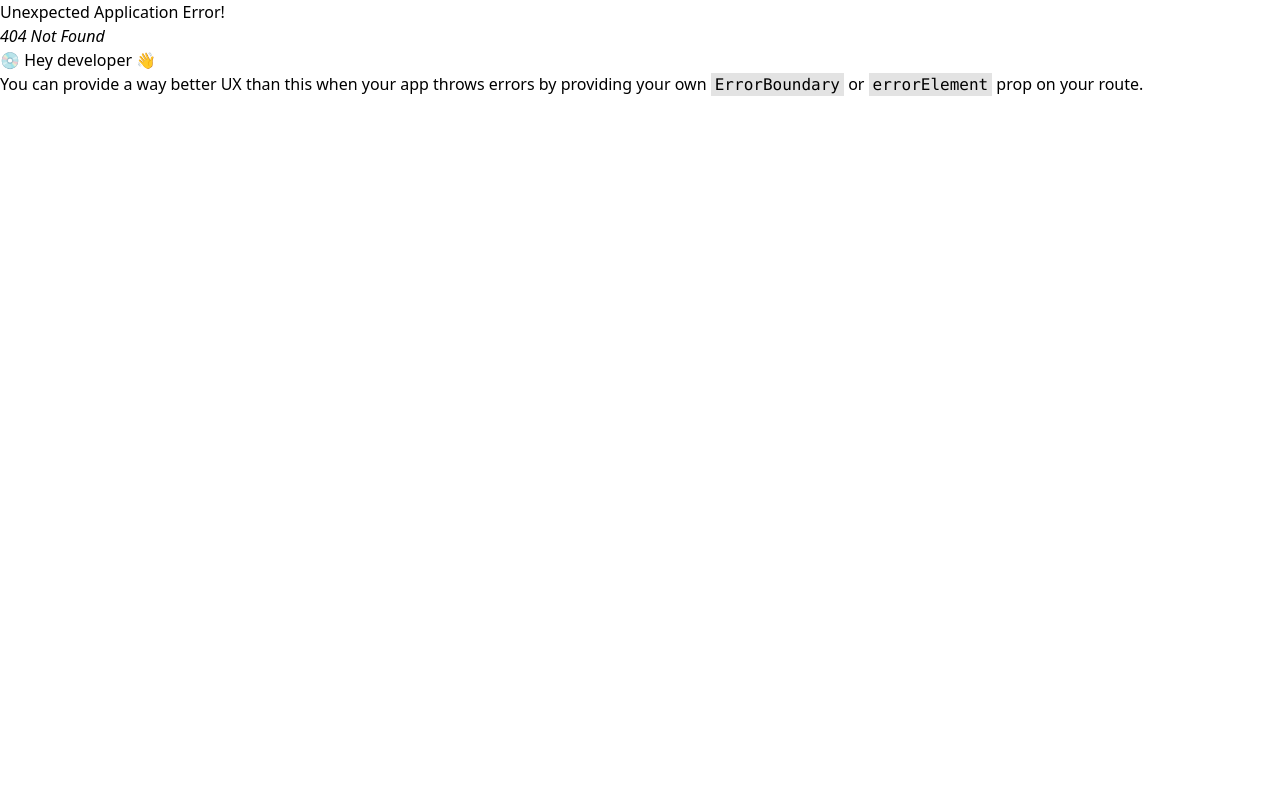
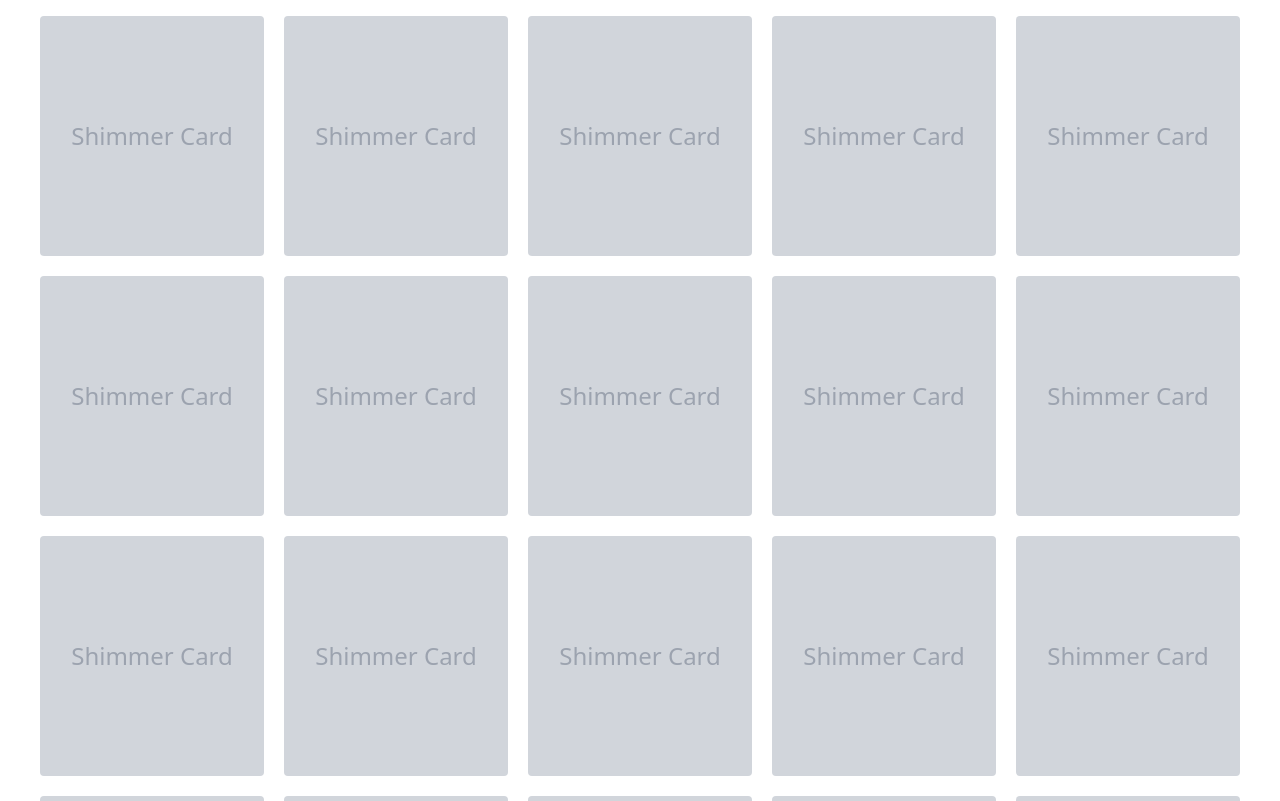
Before and after one commit to anshi06/Machine-code, a JavaScript app: page /ShimmerUI in a window 1280 px wide. Before the commit this address had no page. Shown: the top 801 px of the page. Built offline with nearby package versions, Linux system fonts and the light colour scheme; the HTML template or start-up script is replaced by a standard one.

Commit message:
Shimmer UI practice

```diff
--- a/src/App.js
+++ b/src/App.js
@@ -3,6 +3,7 @@ import HomePage from "./components/HomePage";
 import Jest from "./components/Jest";
 import RouterPage from "./components/RouterPage";
 import ReactTestingLibrary from "./components/ReactTestingLibrary";
+import ShimmerUI from "./components/ShimmerUI";
 
 function App() {
   const appRouter = createBrowserRouter([
@@ -24,6 +25,10 @@ function App() {
       path: "/React-Testing-Library",
       element: <ReactTestingLibrary/>
     },
+    {
+      path: "/ShimmerUI",
+      element: <ShimmerUI/>
+    },
   ]);
 
   return <RouterProvider router={appRouter} />;
--- /dev/null
+++ b/src/components/ShimmerCard.js
@@ -0,0 +1,12 @@
+const ShimmerCard = () => {
+  return (
+    <div
+      className="bg-gray-300 w-40 md:w-56 h-48 md:h-60 rounded text-center text-gray-400 text-lg md:text-2xl flex items-center justify-center"
+      aria-placeholder="shimmer-card"
+    >
+      <span className="p-2">Shimmer Card</span>
+    </div>
+  );
+};
+
+export default ShimmerCard;
--- /dev/null
+++ b/src/components/ShimmerUI.js
@@ -0,0 +1,14 @@
+import ShimmerCard from "./ShimmerCard";
+
+const ShimmerUI = () => {
+  const cards = [...Array(24).keys()];
+  return (
+    <div className="flex gap-5 flex-wrap m-4 justify-center">
+      {cards.map((each) => (
+        <ShimmerCard key={each} />
+      ))}
+    </div>
+  );
+};
+
+export default ShimmerUI;
```
